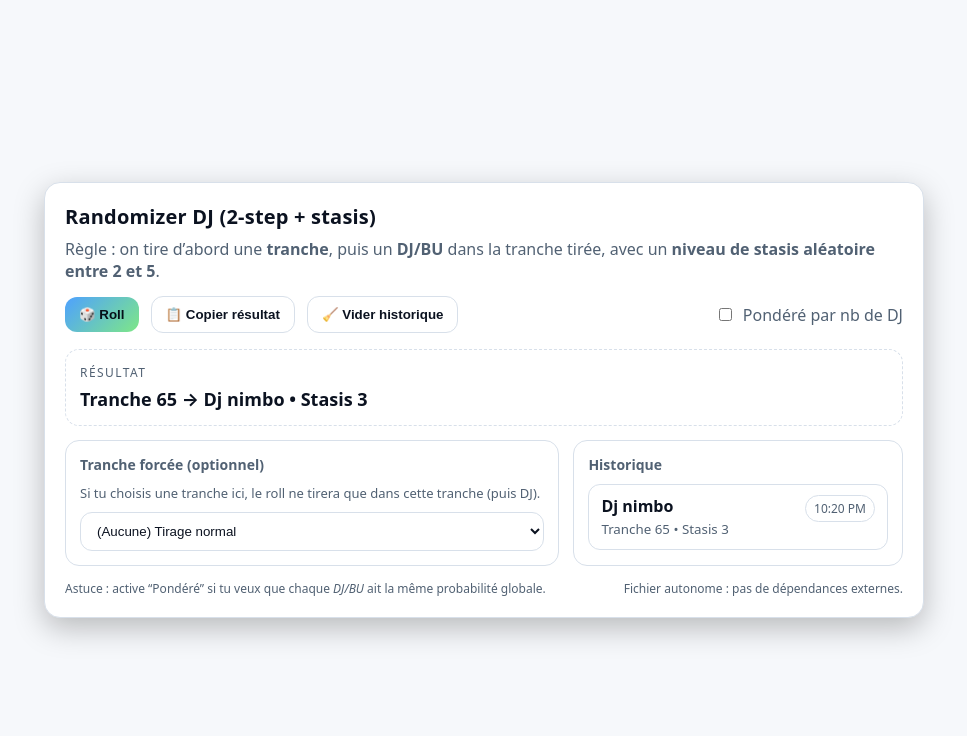
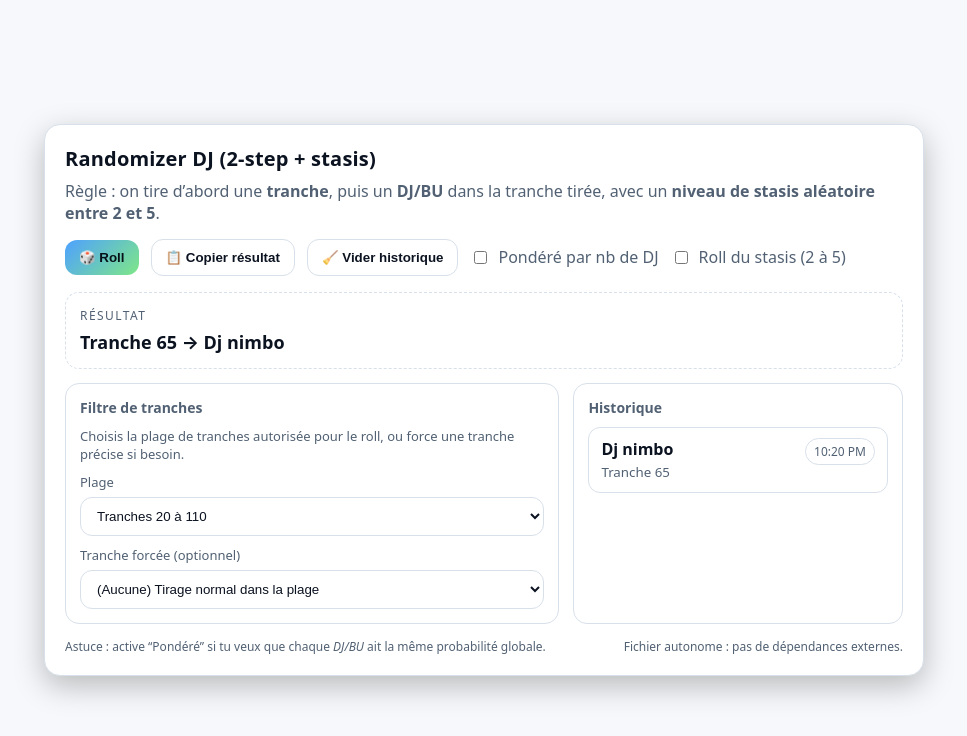
Before and after one commit to KLM-Security/Wakfu-Dungeons-picker-Rando, a plain HTML site: page randomizer.html in a window 1280 px wide. Both pictures are taken after a click on the button "🎲 Roll". Shown: the whole page, without its empty margins (156-1123 px from the left). Drawn offline with Linux system fonts and the light colour scheme.

Commit message:
Update randomizer.html

```diff
--- a/randomizer.html
+++ b/randomizer.html
@@ -86,9 +86,14 @@
         <button id="copyBtn">📋 Copier résultat</button>
         <button id="clearBtn">🧹 Vider historique</button>
 
-        <label style="display:flex; align-items:center; gap:8px; margin-left:auto; color:var(--muted);">
+        <label style="display:flex; align-items:center; gap:8px; color:var(--muted);">
           <input type="checkbox" id="weighted" />
           Pondéré par nb de DJ
+        </label>
+
+        <label style="display:flex; align-items:center; gap:8px; color:var(--muted);">
+          <input type="checkbox" id="rollStasis" />
+          Roll du stasis (2 à 5)
         </label>
       </div>
 
@@ -99,13 +104,26 @@
 
       <div class="split">
         <div class="mini">
-          <h2>Tranche forcée (optionnel)</h2>
+          <h2>Filtre de tranches</h2>
           <p style="margin:0 0 10px; color:var(--muted); font-size:13px;">
-            Si tu choisis une tranche ici, le roll ne tirera que dans cette tranche (puis DJ).
+            Choisis la plage de tranches autorisée pour le roll, ou force une tranche précise si besoin.
           </p>
-          <select id="forcedTranche">
-            <option value="">(Aucune) Tirage normal</option>
-          </select>
+          <div style="display:grid; gap:10px;">
+            <div>
+              <label for="rangeFilter" style="display:block; margin:0 0 6px; color:var(--muted); font-size:13px;">Plage</label>
+              <select id="rangeFilter">
+                <option value="20-110">Tranches 20 à 110</option>
+                <option value="125-170">Tranches 125 à 170</option>
+                <option value="185-245">Tranches 185 à 245</option>
+              </select>
+            </div>
+            <div>
+              <label for="forcedTranche" style="display:block; margin:0 0 6px; color:var(--muted); font-size:13px;">Tranche forcée (optionnel)</label>
+              <select id="forcedTranche">
+                <option value="">(Aucune) Tirage normal dans la plage</option>
+              </select>
+            </div>
+          </div>
         </div>
 
         <div class="mini">
@@ -140,8 +158,16 @@ const TRANCHES = [
   { level: 170, items: ["Dj méka xel passé","Dj Raipiode xel présent","Dj remington","Dj lampionaute","Dj patapoutrerie","Dj riktus élite","Bu serre d'acier"] },
   { level: 185, items: ["Dj kaniboule","Dj crocodaille","Dj kanivores","Dj Gerbouille","Dj tropikoko","BU Moon"] },
   { level: 200, items: ["Dj dragoeuf","Dj hiboux","Dj fléopard","Dj blérox","Dj tombeau pandala","Dj crete gelée","Dj mordor","BU Nogord Lézarélé"] },
-  { level: 215, items: ["Dj Carapatte","Dj Plantigarde","Dj Vandaliénés","Dj Mansots","Dj Crustargneux","Dj Toundrasoirs","Dj Cagnardeurs"] }
+  { level: 215, items: ["Dj Carapatte","Dj Plantigarde","Dj Vandaliénés","Dj Mansots","Dj Crustargneux","Dj Toundrasoirs","Dj Cagnardeurs"] },
+  { level: 230, items: ["Placeholder 230 à remplacer"] },
+  { level: 245, items: ["Placeholder 245 à remplacer"] }
 ];
+
+const RANGE_GROUPS = {
+  "20-110": [20, 35, 50, 65, 80, 95, 110],
+  "125-170": [125, 140, 155, 170],
+  "185-245": [185, 200, 215, 230, 245]
+};
 
 const $ = (sel) => document.querySelector(sel);
 const rollBtn = $("#rollBtn");
@@ -151,17 +177,10 @@ const resultText = $("#resultText");
 const historyEl = $("#history");
 const forcedTranche = $("#forcedTranche");
 const weighted = $("#weighted");
-
-// Populate tranche dropdown
-for (const t of TRANCHES) {
-  const opt = document.createElement("option");
-  opt.value = String(t.level);
-  opt.textContent = `Tranche ${t.level} (${t.items.length} DJ/BU)`;
-  forcedTranche.appendChild(opt);
-}
+const rollStasis = $("#rollStasis");
+const rangeFilter = $("#rangeFilter");
 
 function randInt(maxExclusive) {
-  // crypto-safe if possible
   if (window.crypto && crypto.getRandomValues) {
     const u32 = new Uint32Array(1);
     crypto.getRandomValues(u32);
@@ -174,36 +193,50 @@ function pickOne(arr) {
   return arr[randInt(arr.length)];
 }
 
-/**
- * Mode normal (non pondéré):
- * 1) on tire une tranche uniformément (toutes tranches ont la même proba)
- * 2) puis on tire un DJ uniformément dans la tranche
- *
- * Mode pondéré:
- * on tire d'abord un DJ globalement uniformément en pondérant les tranches par leur taille
- * (ça respecte toujours la règle "tranche puis DJ", mais la tranche est plus probable si elle contient plus de DJ)
- */
+function getAvailableTranches() {
+  const levels = RANGE_GROUPS[rangeFilter.value] || [];
+  return TRANCHES.filter(t => levels.includes(t.level));
+}
+
+function populateForcedTranches() {
+  const available = getAvailableTranches();
+  forcedTranche.innerHTML = '<option value="">(Aucune) Tirage normal dans la plage</option>';
+
+  for (const t of available) {
+    const opt = document.createElement("option");
+    opt.value = String(t.level);
+    opt.textContent = `Tranche ${t.level} (${t.items.length} DJ/BU)`;
+    forcedTranche.appendChild(opt);
+  }
+}
+
 function roll() {
-  // forced tranche?
+  const available = getAvailableTranches();
   const forcedLevel = forcedTranche.value ? Number(forcedTranche.value) : null;
 
   let tranche;
   if (forcedLevel !== null) {
-    tranche = TRANCHES.find(t => t.level === forcedLevel);
+    tranche = available.find(t => t.level === forcedLevel);
   } else if (weighted.checked) {
-    const total = TRANCHES.reduce((acc, t) => acc + t.items.length, 0);
+    const total = available.reduce((acc, t) => acc + t.items.length, 0);
     let r = randInt(total);
-    for (const t of TRANCHES) {
-      if (r < t.items.length) { tranche = t; break; }
+    for (const t of available) {
+      if (r < t.items.length) {
+        tranche = t;
+        break;
+      }
       r -= t.items.length;
     }
   } else {
-    tranche = pickOne(TRANCHES);
+    tranche = pickOne(available);
   }
 
   const dj = pickOne(tranche.items);
-  const stasis = randInt(4) + 2;
-  const out = `Tranche ${tranche.level} → ${dj} • Stasis ${stasis}`;
+  const stasis = rollStasis.checked ? randInt(4) + 2 : null;
+  const out = stasis === null
+    ? `Tranche ${tranche.level} → ${dj}`
+    : `Tranche ${tranche.level} → ${dj} • Stasis ${stasis}`;
+
   setResult(out);
   pushHistory(tranche.level, dj, stasis);
 }
@@ -216,7 +249,10 @@ function pushHistory(level, dj, stasis) {
   const li = document.createElement("li");
 
   const left = document.createElement("div");
-  left.innerHTML = `<div style="font-weight:750;">${escapeHtml(dj)}</div><small>Tranche ${escapeHtml(String(level))} • Stasis ${escapeHtml(String(stasis))}</small>`;
+  const meta = stasis === null
+    ? `Tranche ${escapeHtml(String(level))}`
+    : `Tranche ${escapeHtml(String(level))} • Stasis ${escapeHtml(String(stasis))}`;
+  left.innerHTML = `<div style="font-weight:750;">${escapeHtml(dj)}</div><small>${meta}</small>`;
 
   const right = document.createElement("div");
   right.className = "badge";
@@ -226,7 +262,6 @@ function pushHistory(level, dj, stasis) {
 
   historyEl.prepend(li);
 
-  // cap history
   const max = 25;
   while (historyEl.children.length > max) {
     historyEl.removeChild(historyEl.lastChild);
@@ -239,6 +274,7 @@ function escapeHtml(str){
   }[m]));
 }
 
+rangeFilter.addEventListener("change", populateForcedTranches);
 rollBtn.addEventListener("click", roll);
 
 copyBtn.addEventListener("click", async () => {
@@ -249,7 +285,6 @@ copyBtn.addEventListener("click", async () => {
     copyBtn.textContent = "✅ Copié";
     setTimeout(() => copyBtn.textContent = "📋 Copier résultat", 900);
   } catch {
-    // fallback
     const ta = document.createElement("textarea");
     ta.value = text;
     document.body.appendChild(ta);
@@ -265,6 +300,8 @@ clearBtn.addEventListener("click", () => {
   historyEl.innerHTML = "";
   setResult("—");
 });
+
+populateForcedTranches();
 </script>
 </body>
 </html>
```
